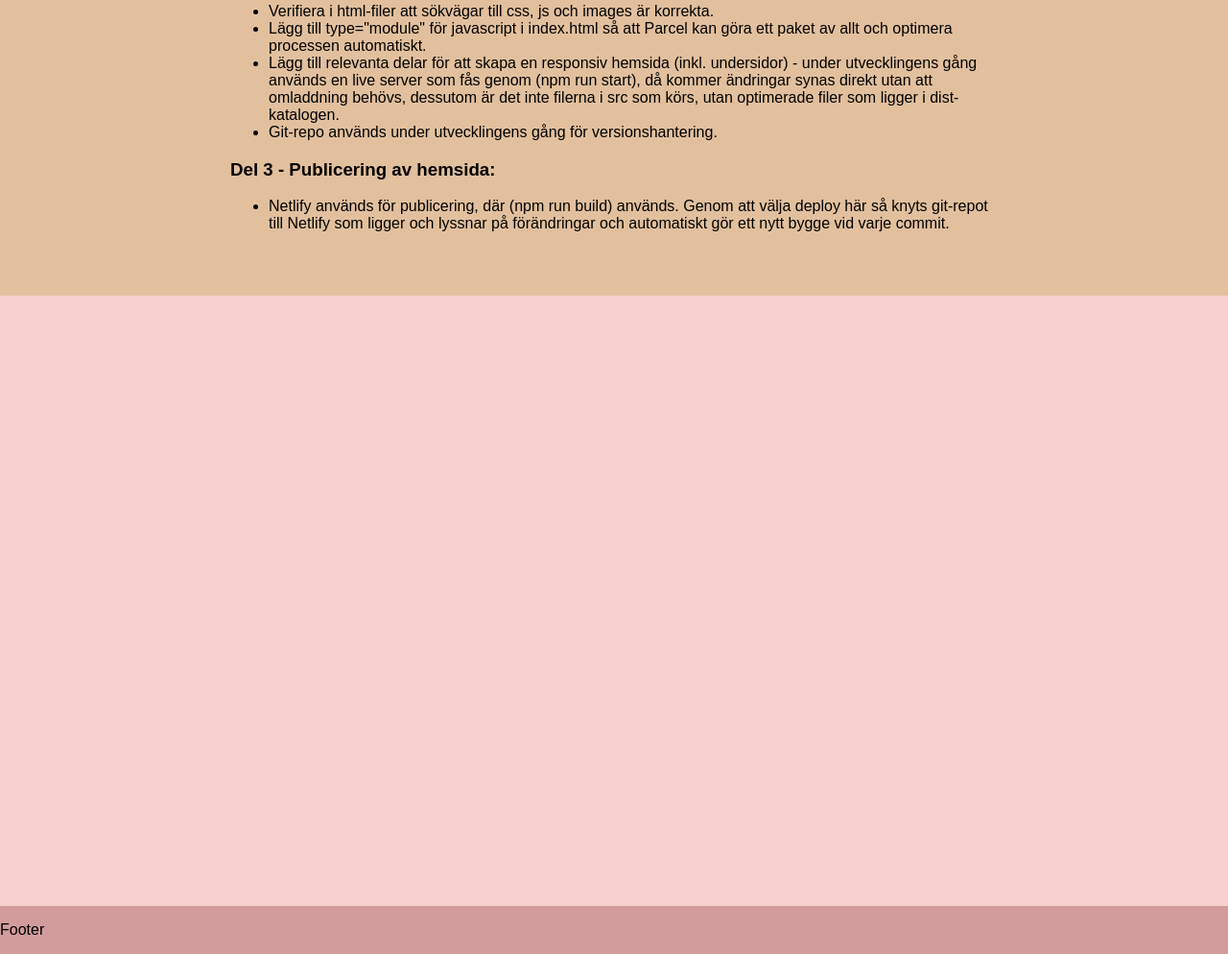
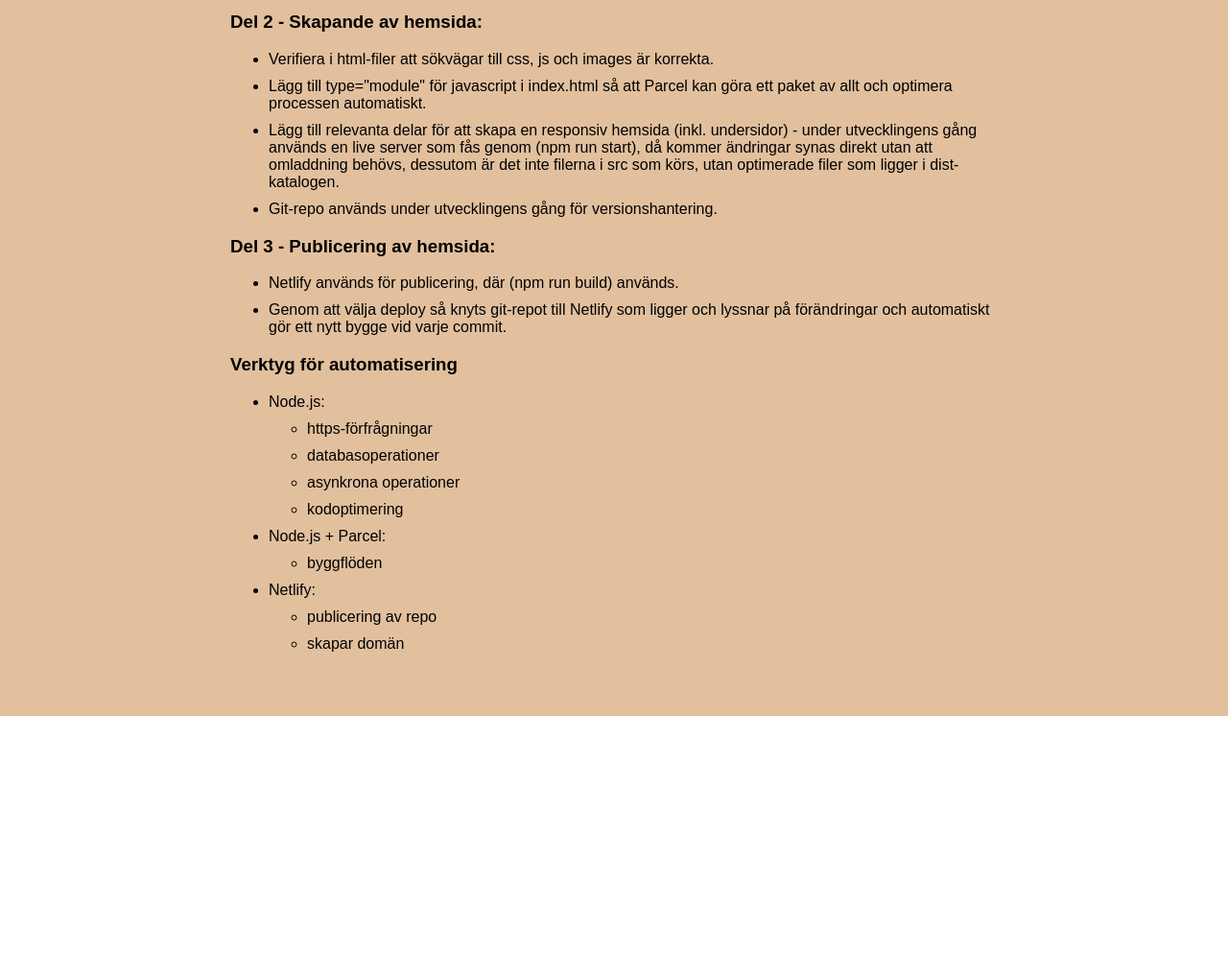
Before and after one commit to lisabromark/Moment_1, a website built with Parcel: page src/html/process.html in a window 1280 px wide. Shown: the part 393-1387 px from the top of the page at 96% size. After the commit the page ends 1139 px from the top, so only its background shows below. Built offline with nearby package versions, Linux system fonts and the light colour scheme.

Commit message:
Added and formatted text

```diff
--- a/src/css/main.css
+++ b/src/css/main.css
@@ -95,6 +95,9 @@ p{
 line-height: 1.5;
 }
 
+li {
+margin-bottom:10px;
+}
 #section1 {
     background: #f7d0d0;
     grid-area: section1;
--- a/src/html/process.html
+++ b/src/html/process.html
@@ -10,7 +10,6 @@
 </head>
 
 <body>
-    <div class="wrapper">
     <header>
         <div class="container">
 
@@ -57,27 +56,43 @@
                         allt och optimera processen automatiskt.</li>
                     <li>Lägg till relevanta delar för att skapa en responsiv hemsida (inkl. undersidor) - under
                         utvecklingens gång används en live server som fås genom (npm run start),
-                        då kommer ändringar synas direkt utan att omladdning behövs, dessutom är det inte filerna i src som
+                        då kommer ändringar synas direkt utan att omladdning behövs, dessutom är det inte filerna i
+                        src som
                         körs, utan optimerade filer som ligger i dist-katalogen.</li>
                     <li>Git-repo används under utvecklingens gång för versionshantering.</li>
                 </ul>
                 <h3>Del 3 - Publicering av hemsida:</h3>
                 <ul>
-                    <li>Netlify används för publicering, där (npm run build) används. Genom att välja deploy här
-                        så knyts git-repot till Netlify som ligger och lyssnar på förändringar och automatiskt gör ett nytt
-                        bygge vid varje commit.</li>
+                    <li>Netlify används för publicering, där (npm run build) används.
+                    <li>Genom att välja deploy så knyts git-repot till Netlify som ligger och lyssnar på förändringar
+                        och automatiskt gör
+                        ett nytt bygge vid varje commit.</li>
                 </ul>
-                </p>
+                <h3>Verktyg för automatisering</h3>
+                <ul>
+                    <li>
+                        Node.js:
+                    </li>
+                    <ul>
+                        <li>https-förfrågningar</li>
+                        <li>databasoperationer</li>
+                        <li>asynkrona operationer</li>
+                        <li>kodoptimering</li>
+                    </ul>
+                    <li>Node.js + Parcel:</li>
+                    <ul>
+                        <li>byggflöden</li>
+                    </ul>
+                    <li>Netlify:</li>
+                    <ul>
+                        <li>publicering av repo</li>
+                        <li>skapar domän</li>
+
+                    </ul>
+                </ul>
             </article>
         </main>
-        <section id="section1"></section>
     </div>
-    <footer>
-        <div class="container">
-            Footer
-        </div>
-    </footer>
-</div>
 
 </body>
 
```
Also changed, not shown: dist/process.html, 2 other files.
